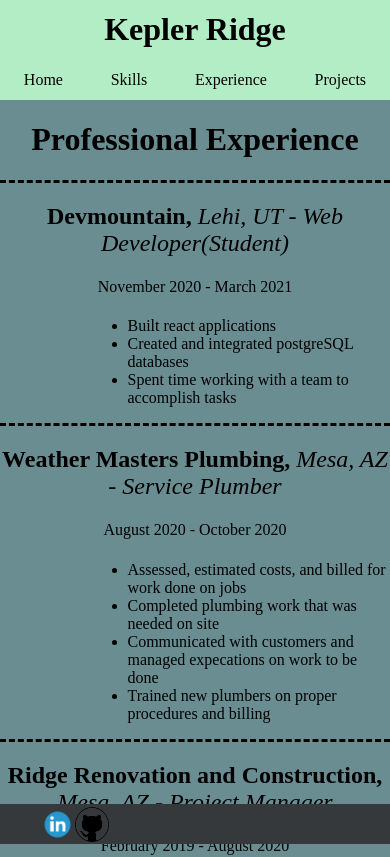
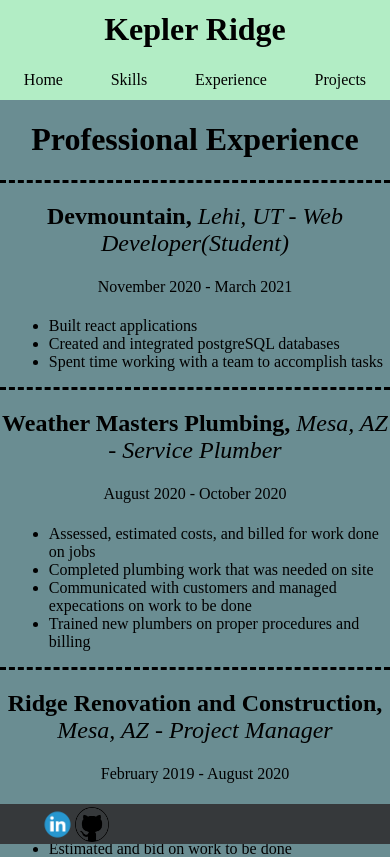
Before and after one commit to keplerridge/keplers-portfolio, a React (Create React App) app: page /experience in a window 390 px wide. Shown: the top 857 px of the page. Built offline with nearby package versions, Linux system fonts and the light colour scheme.

Commit message:
changed some margins on projects and experience

```diff
--- a/src/components/Experience/Experience.css
+++ b/src/components/Experience/Experience.css
@@ -49,3 +49,9 @@
 .job4 h4 {
     font-weight: lighter;
 }
+
+@media(max-width: 500px) {
+    .list li {
+        margin-left: 2.5%;
+    }
+}
--- a/src/components/Projects/Projects.css
+++ b/src/components/Projects/Projects.css
@@ -27,4 +27,8 @@
     .project {
         margin-bottom: 30px;
     }
+
+    .project-list li {
+        margin-left: 2.5%;
+    }
 }
```
